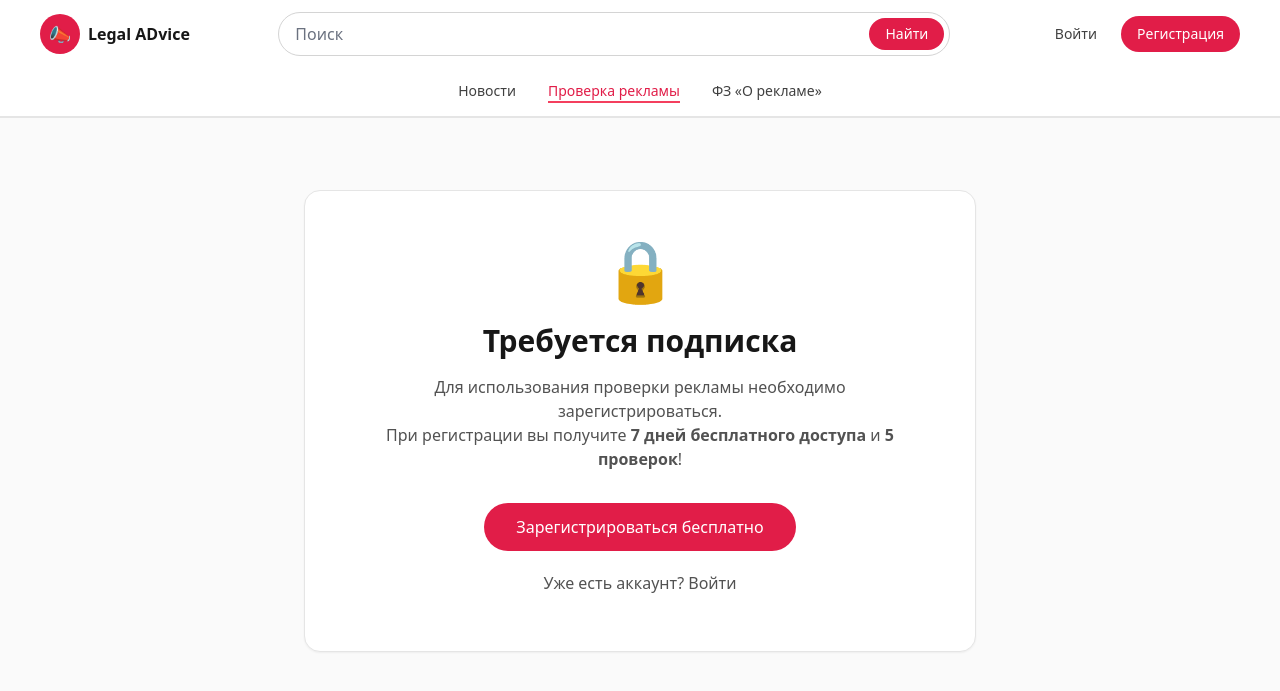
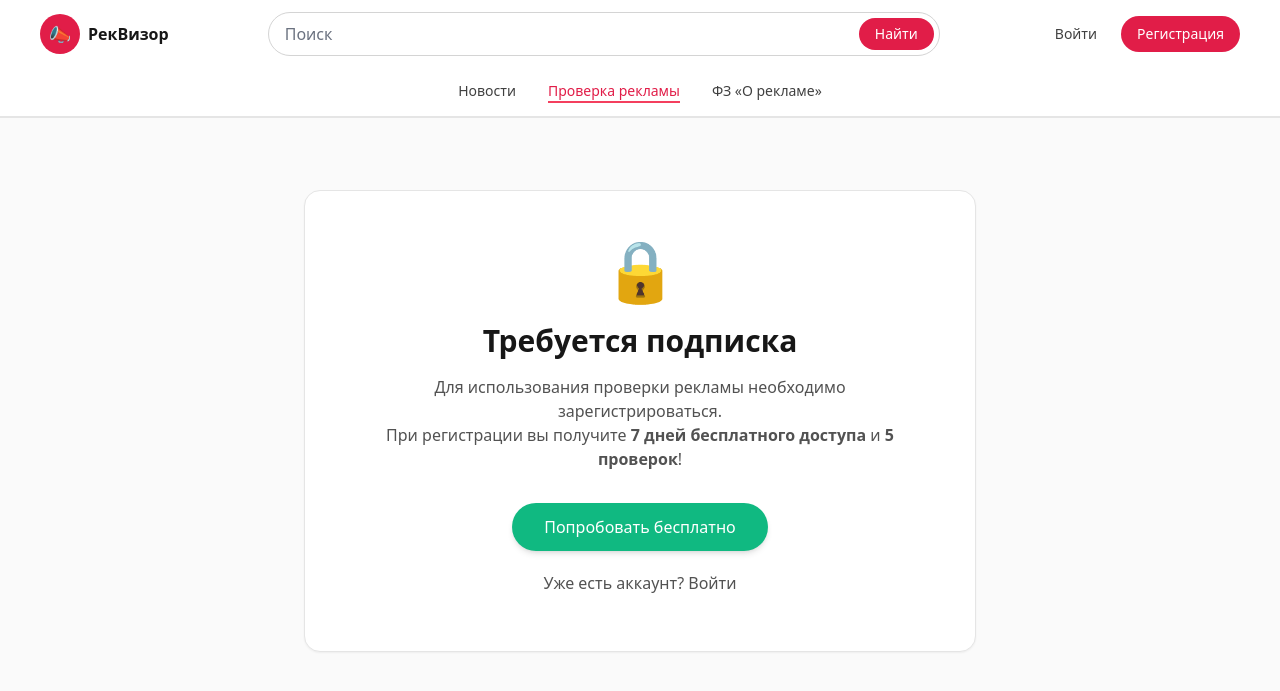
Before and after one commit to YrWaifu/Consultant, a FastAPI app: page / in a window 1280 px wide. Shown: the top 691 px of the page. Run offline with FastAPI, Linux system fonts and the light colour scheme; style sheets or scripts are compiled from the project's sources; parts of the project's set-up code (start-up, migrations or seed data) failed here and were passed over; some libraries are stand-ins or nearby versions.

Commit message:
changed name of site to РекВизор

```diff
--- a/backend/app/templates/components/header.html
+++ b/backend/app/templates/components/header.html
@@ -6,7 +6,7 @@
             <a href="/" class="flex items-center gap-2 shrink-0">
                 <div class="h-10 w-10 rounded-full bg-rose-600 flex items-center justify-center text-white text-lg">📣
                 </div>
-                <span class="hidden sm:block font-semibold">Legal ADvice</span>
+                <span class="hidden sm:block font-semibold">РекВизор</span>
             </a>
 
             <!-- Поиск сверху -->
--- a/backend/app/templates/layouts/base_v2.html
+++ b/backend/app/templates/layouts/base_v2.html
@@ -5,7 +5,7 @@
 <head>
     <meta charset="utf-8">
     <meta name="viewport" content="width=device-width, initial-scale=1">
-    <title>{% block title %}Legal ADvice{% endblock %}</title>
+    <title>{% block title %}РекВизор{% endblock %}</title>
     <!-- временно, только чтобы проверить -->
     <script src="https://cdn.tailwindcss.com?plugins=forms,typography"></script>
 
--- a/backend/app/templates/pages/account_v2.html
+++ b/backend/app/templates/pages/account_v2.html
@@ -1,6 +1,6 @@
 {% extends "layouts/base_v2.html" %}
 {% set active = "" %}
-{% block title %}Личный кабинет — Legal ADvice{% endblock %}
+{% block title %}Личный кабинет — РекВизор{% endblock %}
 {% block content %}
 <h1 class="text-2xl font-semibold mb-4">Личный кабинет</h1>
 <p class="text-neutral-600">Тут будет профиль. Пока заглушка.</p>
--- a/backend/app/templates/pages/check_no_access_v2.html
+++ b/backend/app/templates/pages/check_no_access_v2.html
@@ -57,8 +57,8 @@
 
             <div class="space-y-3">
                 <a href="{{ url_for('web_v2_register') }}"
-                   class="inline-block px-8 py-3 rounded-full bg-rose-600 text-white font-medium hover:bg-rose-700 transition">
-                    Зарегистрироваться бесплатно
+                   class="inline-block px-8 py-3 rounded-full bg-emerald-500 text-white font-medium hover:bg-emerald-600 transition shadow-md">
+                    Попробовать бесплатно
                 </a>
                 <br>
                 <a href="{{ url_for('web_v2_login') }}"
--- a/backend/app/templates/pages/check_report_v2.html
+++ b/backend/app/templates/pages/check_report_v2.html
@@ -1,6 +1,6 @@
 {% extends "layouts/base_v2.html" %}
 {% set active = "check" %}
-{% block title %}Отчёт о проверке — Legal ADvice{% endblock %}
+{% block title %}Отчёт о проверке — РекВизор{% endblock %}
 
 {% block content %}
 <a href="{{ url_for('web_v2_check') }}"
--- a/backend/app/templates/pages/check_status_v2.html
+++ b/backend/app/templates/pages/check_status_v2.html
@@ -1,6 +1,6 @@
 {% extends "layouts/base_v2.html" %}
 {% set active = "check" %}
-{% block title %}Проверка рекламы — Legal ADvice{% endblock %}
+{% block title %}Проверка рекламы — РекВизор{% endblock %}
 
 {% block content %}
 <div class="max-w-2xl mx-auto text-center">
--- a/backend/app/templates/pages/check_v2.html
+++ b/backend/app/templates/pages/check_v2.html
@@ -1,6 +1,6 @@
 {% extends "layouts/base_v2.html" %}
 {% set active = "check" %}
-{% block title %}Проверка рекламы — Legal ADvice{% endblock %}
+{% block title %}Проверка рекламы — РекВизор{% endblock %}
 
 {% block content %}
 <div class="max-w-3xl mx-auto">
--- a/backend/app/templates/pages/news_detail_v2.html
+++ b/backend/app/templates/pages/news_detail_v2.html
@@ -1,6 +1,6 @@
 {% extends "layouts/base_v2.html" %}
 {% set active = "news" %}
-{% block title %}{{ news.title }} — Legal ADvice{% endblock %}
+{% block title %}{{ news.title }} — РекВизор{% endblock %}
 
 {% block content %}
 <a href="{{ url_for('web_v2_news') }}"
--- a/backend/app/templates/pages/news_list_v2.html
+++ b/backend/app/templates/pages/news_list_v2.html
@@ -1,6 +1,6 @@
 {% extends "layouts/base_v2.html" %}
 {% set active = "news" %}
-{% block title %}Все новости — Legal ADvice{% endblock %}
+{% block title %}Все новости — РекВизор{% endblock %}
 
 {% block content %}
 <h1 class="text-2xl font-semibold mb-4">Все новости</h1>
--- a/backend/app/templates/pages/search_v2.html
+++ b/backend/app/templates/pages/search_v2.html
@@ -1,5 +1,5 @@
 {% extends "layouts/base_v2.html" %}
-{% block title %}Поиск: {{ query }} — Legal ADvice{% endblock %}
+{% block title %}Поиск: {{ query }} — РекВизор{% endblock %}
 
 {% block content %}
 <h1 class="text-2xl font-semibold mb-4">Результаты поиска{% if query %}: "{{ query }}"{% endif %}</h1>
```
